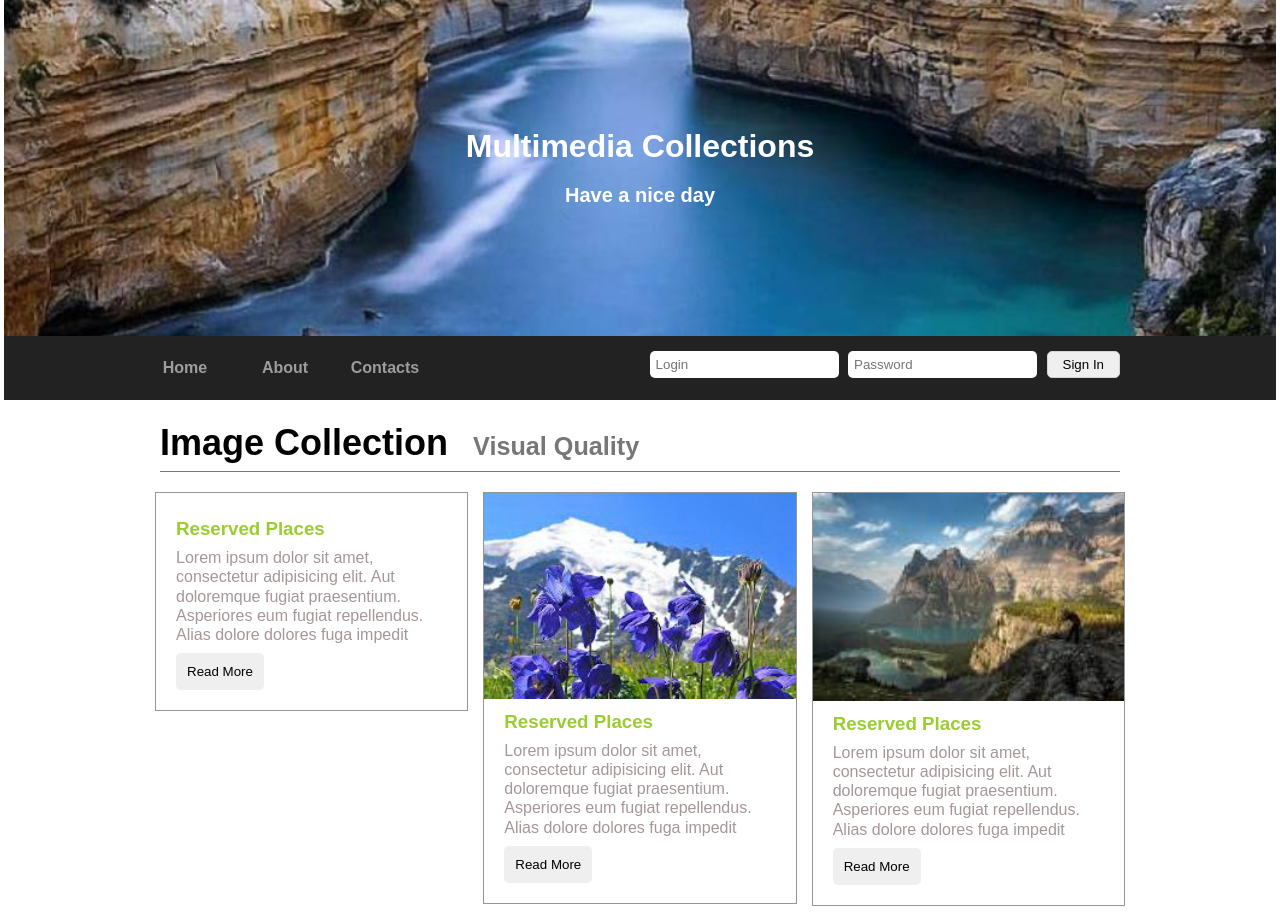
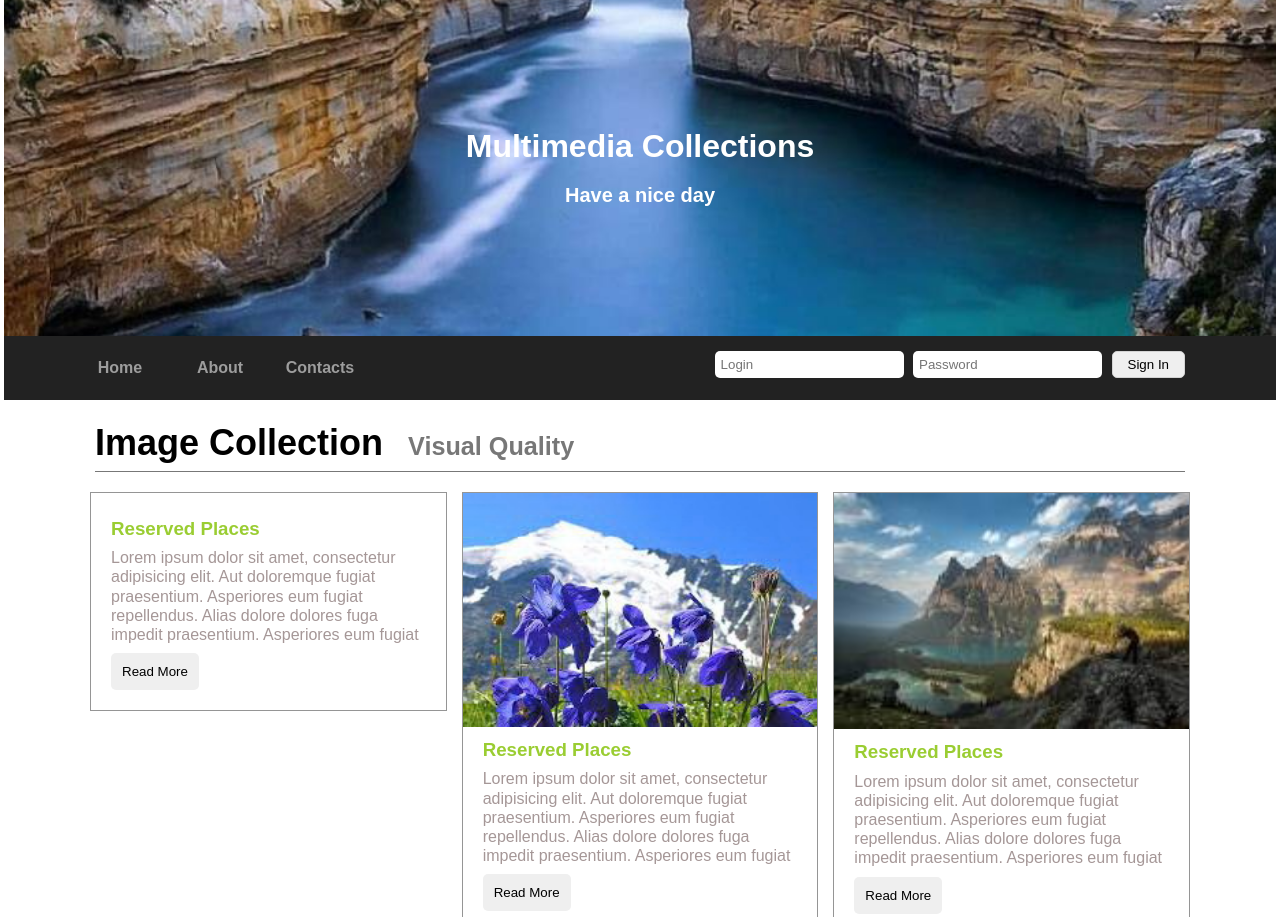
Before and after one commit to Alekssenko/MMC, a plain HTML site: page index.html in a window 1280 px wide. Shown: the top 917 px of the page. Drawn offline with Linux system fonts and the light colour scheme.

Commit message:
02.02.19 start

```diff
--- a/css/style.css
+++ b/css/style.css
@@ -7,7 +7,6 @@ body {
   line-height: 1;
   color: #a59797;
   width: 100%;
-  /*overflow-x: hidden;*/
   margin: 0 auto;
   padding: 0 4px; }
 
@@ -34,7 +33,7 @@ figure {
   margin: 0; }
 
 .container {
-  max-width: 990px;
+  max-width: 1120px;
   margin: 0 auto;
   padding-left: 15px;
   padding-right: 15px; }
@@ -58,13 +57,12 @@ figure {
 body {
   font-family: Arial, SansSerif;
   font-size: 100%; }
-
+/*=============================header=====================================*/
 .header {
   padding: 120px 0;
   background: url("../images/IMG-9ebcb675a0e9daff9ad4e6893e7a1f34-V.jpg") no-repeat center;
   background-size: cover;
 }
-
   .header h1, .header h2 {
     color: white;
     text-align: center;
@@ -80,7 +78,7 @@ body {
   @media screen and (max-width: 590px) {
     .nav-row {
       justify-content: space-between; } }
-
+/*=========================================nav===============================*/
 .nav {
   background-color: #222;
   border-color: #101010;
@@ -100,7 +98,7 @@ body {
     .nav li a:hover {
       color: yellowgreen;
       background-color: black; }
-
+/*=================================main menu=============================*/
 .main-menu {
   margin-left: -25px; }
   @media screen and (max-width: 840px) {
@@ -150,7 +148,7 @@ body {
     .login input[type="submit"]:hover {
       background-color: darkgray;
       color: white; }
-
+/*===========================================collection===============================*/
 .collection__title {
   margin-top: 25px;
   padding-bottom: 10px;
@@ -221,7 +219,7 @@ body {
 
 video, audio {
   width: 100%; }
-
+/*==================================footer=======================================*/
 .footer {
   background-color: yellowgreen;
   color: black;
```
Also changed, not shown: index.html (+3 -2 lines), js/script.js (+0 -10 lines).
